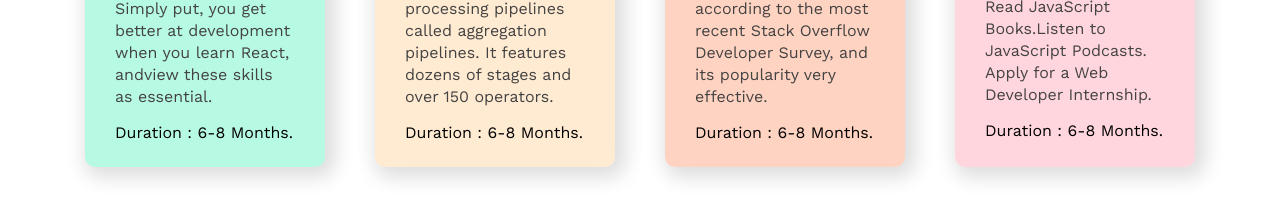
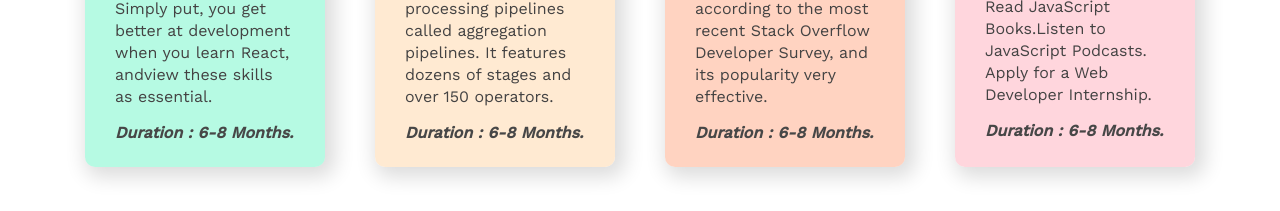
Before and after one commit to Asrafpavel/new-year-portfolio, a plain HTML site: page index.html in a window 1280 px wide. Shown: the part 2740-2951 px from the top of the page. Drawn offline with nearby package versions, Linux system fonts and the light colour scheme.

Commit message:
text style changes

```diff
--- a/index.html
+++ b/index.html
@@ -83,19 +83,19 @@
                     <img src="images/icons/react.png" alt="">
                     <h3 class="my-item-name">React</h3>
                     <p class="my-description">React is the ultimate library for front-end developers today. Simply put, you get better at development when you learn React, andview these skills as essential.</p>
-                    <p>Duration : 6-8 Months.</p>
+                    <p><strong><em>Duration : 6-8 Months.</em></strong></p>
                 </div>
                 <div class="my-items">
                     <img src="images/icons/mongo.png" alt="">
                     <h3 class="my-item-name">MongoDB</h3>
                     <p class="my-description">MongoDB offers a flexible framework for creating data processing pipelines called aggregation pipelines. It features dozens of stages and over 150 operators.</p>
-                    <p>Duration : 6-8 Months.</p>
+                    <p><strong><em>Duration : 6-8 Months.</em></strong></p>
                 </div>
                 <div class="my-items">
                     <img src="images/icons/nodejs.png" alt="">
                     <h3 class="my-item-name">NodeJS</h3>
                     <p class="my-description">Node.js is the most popular framework in technology today, according to the most recent Stack Overflow Developer Survey, and its popularity very effective.</p>
-                    <p>Duration : 6-8 Months.</p>
+                    <p><strong><em>Duration : 6-8 Months.</em></strong></p>
                 </div>
                 <div class="my-items">
                     <img class="fit" src="images/icons/js.png" alt="">
@@ -103,7 +103,7 @@
                     <p class="my-description">Enroll in a Coding Bootcamp.Watch JavaScript Tutorials.
                         Read JavaScript Books.Listen to JavaScript Podcasts.
                         Apply for a Web Developer Internship.</p>
-                    <p>Duration : 6-8 Months.</p>
+                    <p><strong><em>Duration : 6-8 Months.</em></strong></p>
                 </div>
             </div>
         </section>
--- a/style/portfolio.css
+++ b/style/portfolio.css
@@ -50,6 +50,21 @@ header{
 
 
 }
+/*
+.banner-heading{
+    display: flex;
+    width: 65rem;
+}
+.banner-heading::before{
+    content: '';
+    background-image: url(/images/banner/banner3.png);
+    background-repeat: no-repeat;
+    background-size: cover;
+    min-width: 85rem;
+}
+.banner-heading::before{
+    transform: scaleX(-1);
+} */
 
 /* failure section styles  */
 .failure{
@@ -151,10 +166,13 @@ header{
 
 }
 .my-items{
-    background-color: papayawhip;
     border-radius: 10px;
     padding: 25px 30px;
     box-shadow: 5px 5px 20px 5px gainsboro;
+}
+.my-items strong{
+    color: #474747;
+    font-weight: 600;
 }
 .my-item-name{
     margin-top: 15px;
```
